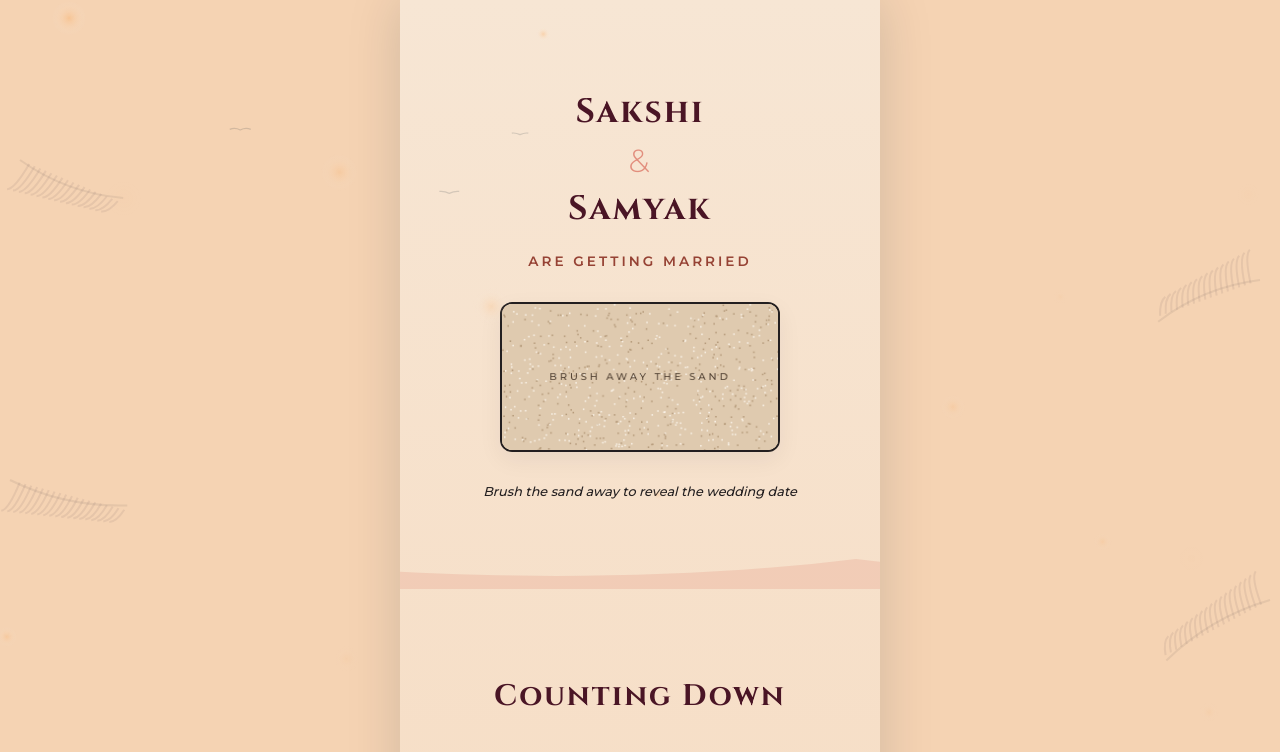
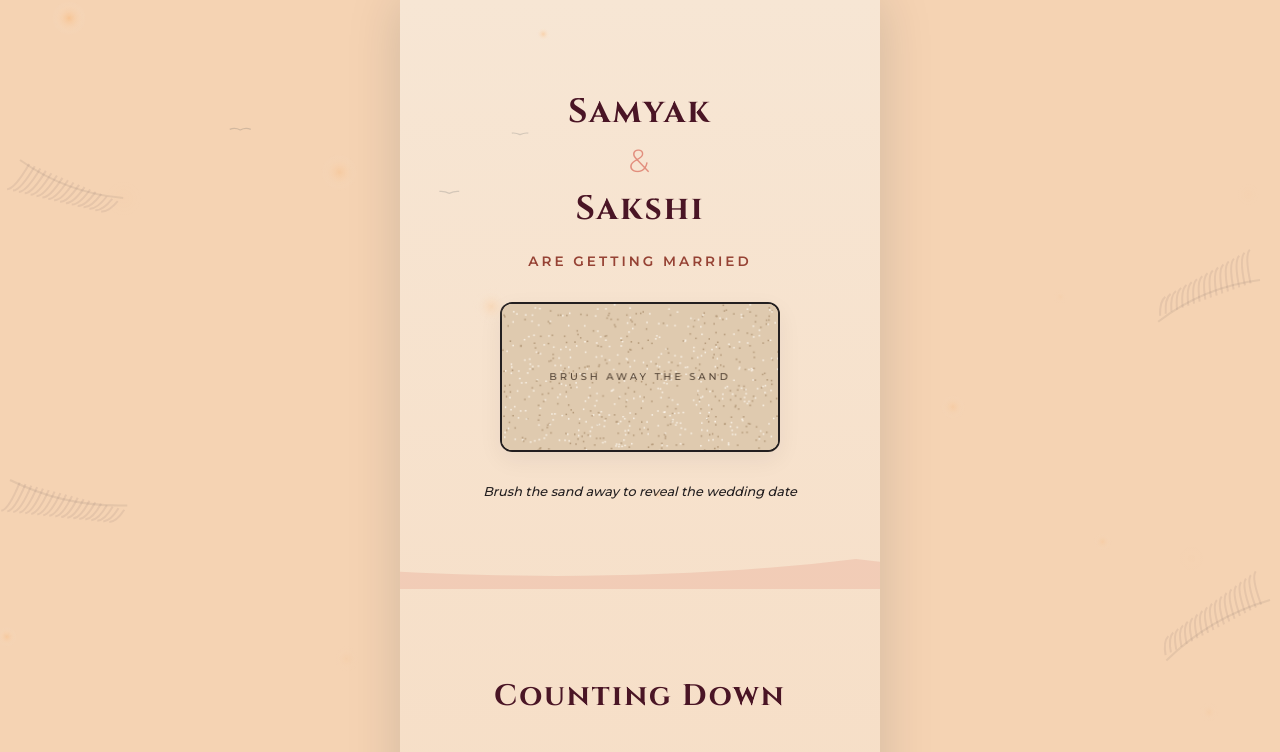
Before and after one commit to samyaksinha/WeddingInvitation, a plain HTML site: page PS.html in a window 1280 px wide. Both pictures are taken after a click on the button "OPEN INVITATION". Shown: the top 752 px of the page. Drawn offline with Linux system fonts and the light colour scheme.

Commit message:
Update PS.html

```diff
--- a/PS.html
+++ b/PS.html
@@ -641,7 +641,7 @@
 
         <!-- Hero Section -->
         <section class="hero">
-            <h2>Sakshi<span class="ampersand">&</span>Samyak</h2>
+            <h2>Samyak<span class="ampersand">&</span>Sakshi</h2>
             <p class="sub-banner">Are getting married</p>
 
             <div class="scratch-container" id="sand-brush-box">
```
